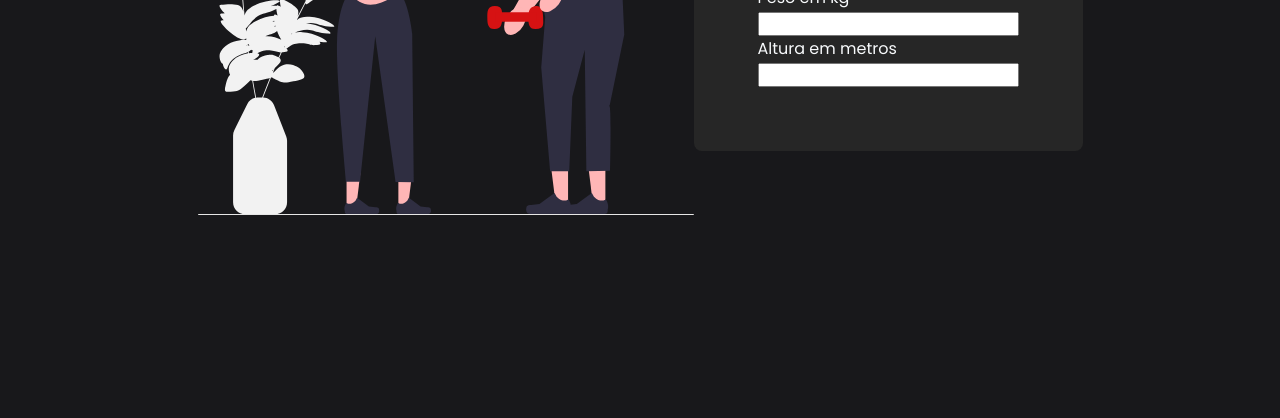
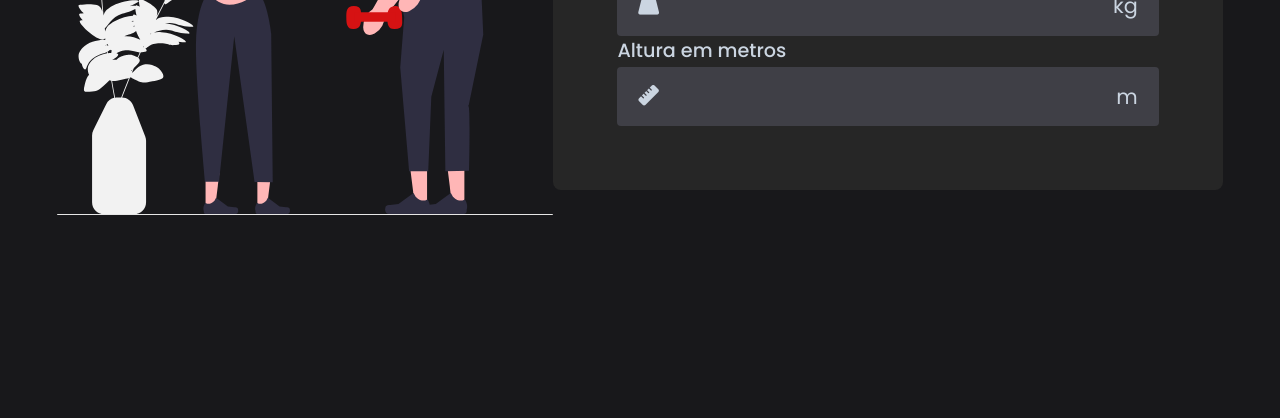
Before and after one commit to leticiabizaglio/2tds2-revisao01, a plain HTML site: page index.html in a window 1280 px wide. Shown: the part 382-800 px from the top of the page. Drawn offline with Linux system fonts and the light colour scheme; a web font is replaced by a local one.

Commit message:
feat: add icons and styles

```diff
--- a/assets/css/style.index.css
+++ b/assets/css/style.index.css
@@ -37,3 +37,37 @@ img{
     flex-direction: column;
     padding: 2rem;
 }
+.input-box label{
+    font-weight: 500;
+    font-size: 1.2rem;
+    color: #cbd5e1;
+}
+.input-field{
+    display: flex;
+    align-items: center;
+    justify-content: space-between;
+    background-color: #3f3f46;
+    padding: 0.3rem;
+    border-radius: 4px;
+    margin-top: 2px;
+}
+.input-field input{
+    background-color: transparent;
+    border: none;
+    width: 100%;
+    font-size: 1.3rem;
+    color: #f8fafc;
+    padding: 0 0.5rem;
+
+}
+.input-field input::-webkit-outer-spin-button,
+.input-field input::-webkit-inner-spin-button{
+    appearance: none;
+}
+
+.unit,
+.icon{
+    color: #cbd5e1;
+    font-size: 1.3rem;
+    padding: 0.6rem 1rem;
+}
--- a/index.html
+++ b/index.html
@@ -1,12 +1,17 @@
 <!DOCTYPE html>
 <html lang="pt-br">
+
 <head>
     <meta charset="UTF-8">
+    <link rel="stylesheet" href="https://cdnjs.cloudflare.com/ajax/libs/font-awesome/6.4.2/css/all.min.css"
+        integrity="sha512-z3gLpd7yknf1YoNbCzqRKc4qyor8gaKU1qmn+CShxbuBusANI9QpRohGBreCFkKxLhei6S9CQXFEbbKuqLg0DA=="
+        crossorigin="anonymous" referrerpolicy="no-referrer" />
     <link rel="stylesheet" href="assets/css/style.index.css">
     <script src="assets/js/script.index.js"></script>
     <meta name="viewport" content="width=device-width, initial-scale=1.0">
     <title>Calculadora IMC</title>
 </head>
+
 <body>
     <main>
         <section id="picture">
@@ -18,18 +23,23 @@
                 <div class="input-box">
                     <label for="weight">Peso em kg</label>
                     <div class="input-field">
+                        <i class="fa-solid fa-weight-hanging icon"></i>
                         <input type="number" id="weight" name="weight" required />
+                        <span class="unit">kg</span>
                     </div>
                 </div>
 
                 <div class="input-box">
                     <label for="height">Altura em metros</label>
                     <div class="input-field">
+                        <i class="fa-solid fa-ruler icon"></i>
                         <input type="number" id="height" name="height" required />
+                        <span class="unit">m</span>
                     </div>
                 </div>
             </div>
         </section>
     </main>
 </body>
+
 </html>
```
